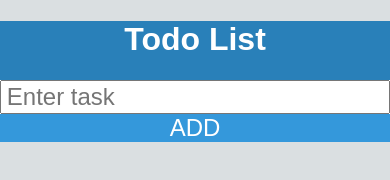
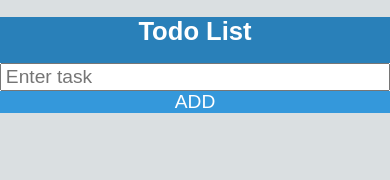
Before and after one commit to dustindong/todo-list-app, a plain HTML site: page index.html in a window 390 px wide. Drawn offline with Linux system fonts and the light colour scheme.

Commit message:
added media queries

```diff
--- /dev/null
+++ b/assets/css/media.css
@@ -0,0 +1,11 @@
+@media only screen and (max-width: 800px) {
+  body {
+    font-size: .9em;
+  }
+}
+
+@media only screen and (max-width: 500px) {
+  body {
+    font-size: .8em;
+  }
+}
--- a/assets/css/styles.scss
+++ b/assets/css/styles.scss
@@ -7,7 +7,7 @@ body {
   background-color: #DADFE1;
   color: #6C7A89;
   font-family: sans-serif;
-  font-size: 1em;
+  font-size: .8em;
 }
 
 p {
--- a/index.html
+++ b/index.html
@@ -5,6 +5,7 @@
 <meta name="viewport" content="width=device-width, initial-scale=1">
 <link rel="stylesheet" href="assets/css/styles.css">
 <link rel="stylesheet" href="assets/css/normalize.css">
+<link rel="stylesheet" href="assets/css/media.css">
 <script src="assets/js/jquery.js"></script>
 <script src="assets/js/todo.js"></script>
 <title>Todo List</title>
```
